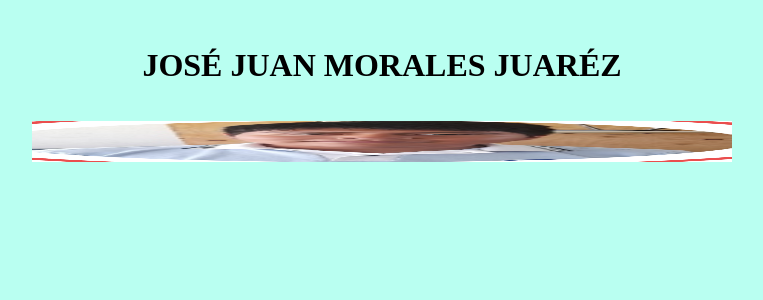
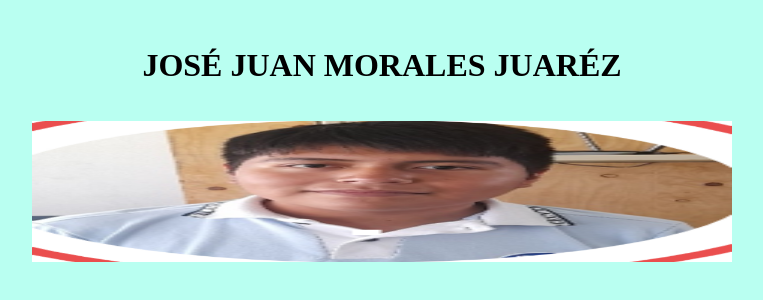
Before and after one commit to Joshep17/Joshep17.github.io, a plain HTML site: page index.html in a window 1280 px wide. Shown: the whole page, without its empty margins (258-1021 px from the left). Drawn offline with Linux system fonts and the light colour scheme.

Commit message:
Update index.html

```diff
--- a/index.html
+++ b/index.html
@@ -8,7 +8,7 @@
   src= "jj.PNG"
   alt=""
   width="700"
-  height="41" />
+  height="141" />
 
 
 
```
